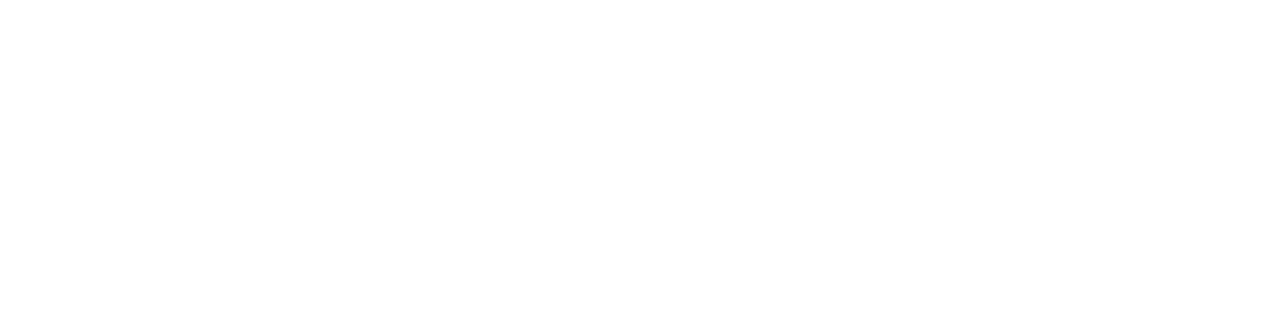
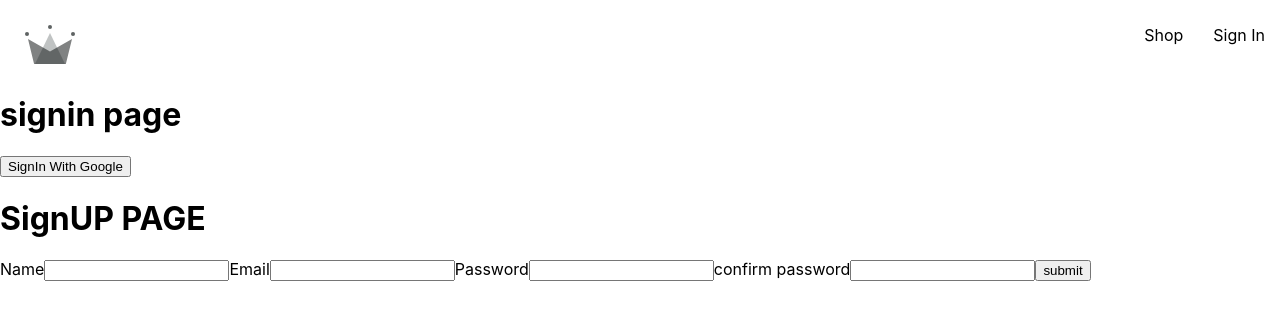
Before and after one commit to marcoakremer/clapstoneProject, a React (Create React App) app: page /sign-in in a window 1280 px wide. Before the commit this address had no page. Shown: the top 320 px of the page. Built offline with nearby package versions, Linux system fonts and the light colour scheme.

Commit message:
new features such as log-in, sign in and sign up

```diff
--- a/package.json
+++ b/package.json
@@ -6,6 +6,7 @@
     "@testing-library/jest-dom": "^5.16.5",
     "@testing-library/react": "^13.3.0",
     "@testing-library/user-event": "^13.5.0",
+    "firebase": "^9.9.3",
     "react": "^18.2.0",
     "react-dom": "^18.2.0",
     "react-router-dom": "^6.3.0",
--- a/src/App.js
+++ b/src/App.js
@@ -1,7 +1,7 @@
 import Home from "./routes/home/home.component";
 import { Routes, Route } from 'react-router-dom'
 import Navigation from "./routes/navigation/navigation.route";
-
+import SignIn from "./routes/sign-in/sign-in";
 
 const Shop = () => {
   return (
@@ -16,6 +16,7 @@ const App = () => {
       <Route path='/' element={<Navigation />}>
         <Route index element={<Home />} />
         <Route path='shop' element={<Shop />} />
+        <Route path='sign-in' element={<SignIn />} />
       </Route>
 
     </Routes>
--- /dev/null
+++ b/src/components/sign-up/signup-component.jsx
@@ -0,0 +1,41 @@
+import { useState } from "react"
+
+const State = {
+    name: '',
+    email: '',
+    password: '',
+    confirmPassword: ''
+}
+
+
+const SignUp = () => {
+    const [ values, setValues ] = useState(State)
+    const { name, email, password, confirmPassword } = values
+
+    const onChangeHandler = (e) => {
+        const { name, value } = e.target
+        setValues({ ...values, [name]: value})
+    }
+
+    return (
+        <div>
+            <h1>SignUP PAGE</h1>
+            <form onSubmit={() => {} }>
+                <label>Name</label>
+                <input type='text' required onChange={onChangeHandler} name='name' value={name}/>
+
+                <label>Email</label>
+                <input type='email' required onChange={onChangeHandler} name='email' value={email}/>
+
+                <label>Password</label>
+                <input type='password' required onChange={onChangeHandler} name='password' value={password}/>
+
+                <label>confirm password</label>
+                <input type='password' required onChange={onChangeHandler} name='confirmPassword' value={confirmPassword}/>
+                <button type="submit" >submit</button>
+            </form>
+        </div>
+    )
+}
+
+export default SignUp
--- a/src/routes/navigation/navigation.route.jsx
+++ b/src/routes/navigation/navigation.route.jsx
@@ -14,6 +14,9 @@ const Navigation = () => {
                     <Link className='nav-link' to='/shop'>
                         Shop
                     </Link>
+                    <Link className='nav-link' to='/sign-in'>
+                        Sign In
+                    </Link>
                </div>
             </div>
             <Outlet />
--- /dev/null
+++ b/src/routes/sign-in/sign-in.jsx
@@ -0,0 +1,23 @@
+import { signInWithGooglePopup, createUserDocumentFromAuth } from "../../utils/firebase/utils.firebase"
+import SignUp from "../../components/sign-up/signup-component"
+
+
+const SignIn = () => {
+    const UserLogWithGoogle = async () => {
+        try {
+            const {user} = await signInWithGooglePopup()
+            const userDocRef = await createUserDocumentFromAuth(user)
+        } catch (err) {
+            console.log(err.code);
+        }
+    }
+    return (
+        <div>
+            <h1>signin page</h1>
+            <button onClick={UserLogWithGoogle}>SignIn With Google</button>
+            <SignUp />
+        </div>
+    )
+}
+
+export default SignIn
--- /dev/null
+++ b/src/utils/firebase/utils.firebase.js
@@ -0,0 +1,48 @@
+import { initializeApp } from "firebase/app";
+import { getAuth, signInWithPopup, signInWithRedirect, GoogleAuthProvider } from "firebase/auth";
+import { getFirestore, doc, getDoc, setDoc } from "firebase/firestore"
+
+const firebaseConfig = {
+    apiKey: "AIzaSyBeBwwphBH0aGS1x-t6e3qSA1vgXeYHv0E",
+    authDomain: "clapstone-db.firebaseapp.com",
+    projectId: "clapstone-db",
+    storageBucket: "clapstone-db.appspot.com",
+    messagingSenderId: "429495153594",
+    appId: "1:429495153594:web:16353519cfdb864e706383"
+  };
+
+
+const firebaseApp = initializeApp(firebaseConfig);
+
+const provider = new GoogleAuthProvider()
+
+provider.setCustomParameters({
+    prompt: 'select_account'
+})
+
+export const auth = getAuth(firebaseApp)
+export const signInWithGooglePopup = () => signInWithPopup(auth, provider)
+
+export const db = getFirestore()
+
+export const createUserDocumentFromAuth = async (authUser) => {
+    const userDocRef = doc(db, 'users', authUser.uid)
+
+    const userSnapshot = await getDoc(userDocRef)
+    if(!userSnapshot.exists()) {
+        const { displayName, email } = authUser
+        const createdAt = new Date()
+
+        try {
+            await setDoc(userDocRef, {
+                displayName,
+                email,
+                createdAt
+            })
+        } catch (err) {
+            console.log('something went wrong!');
+            console.error(err.message);
+        }
+    }
+    return userDocRef;
+}
```
Also changed, not shown: 1 other file (tests, documents, lock files or other folders).
